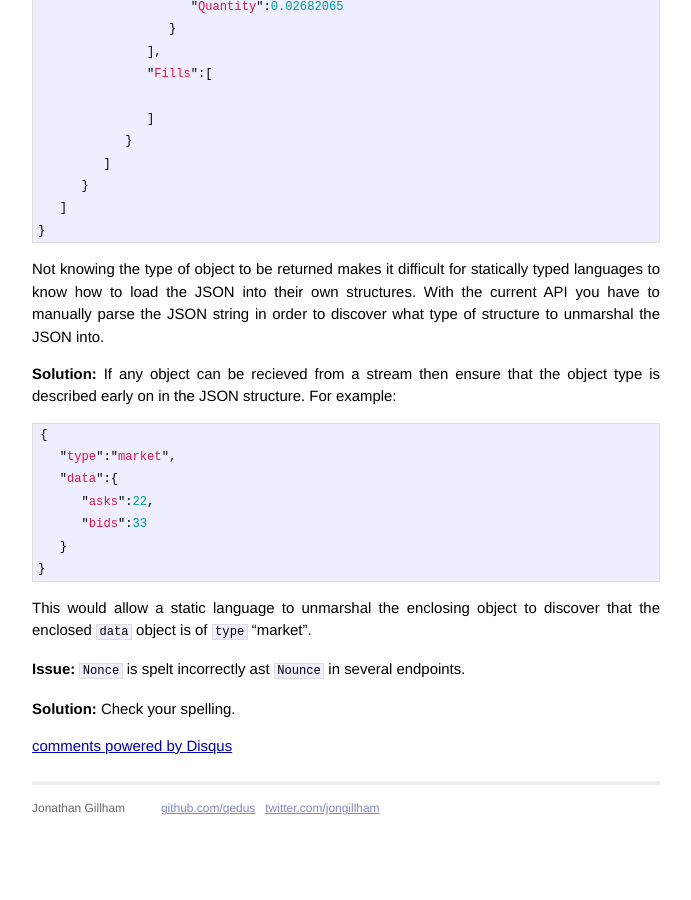
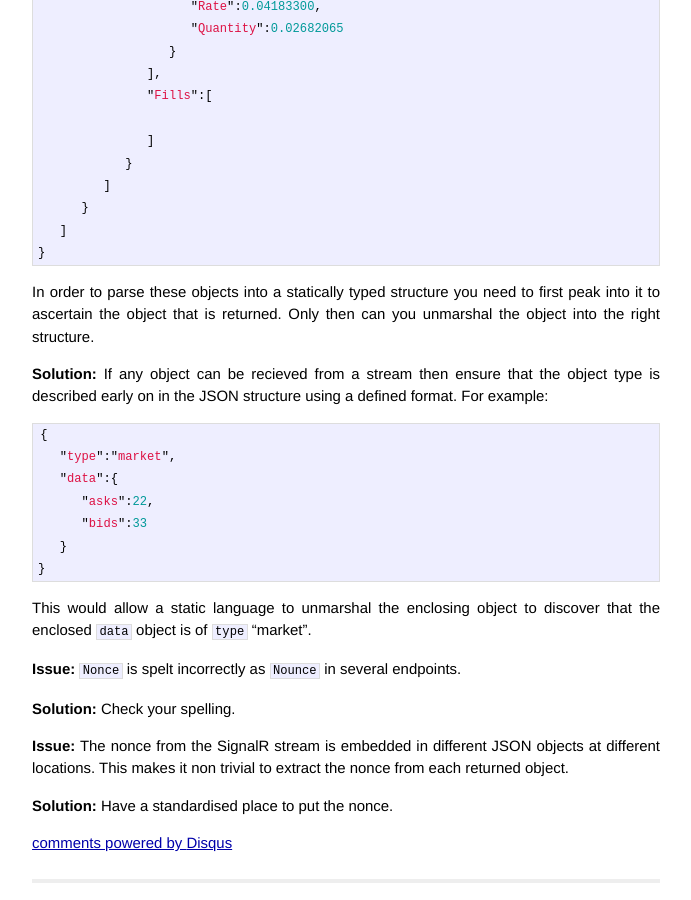
Before and after one commit to qedus/qedus.github.io, a Jekyll site: the page built from _posts/2019-02-27-how-i-would-improve-the-bittrex-api.md, in a window 1280 px wide and 900 px high, scrolled down 1657 px. Shown: the whole window, without its empty margins (294-985 px from the left). Built offline with Jekyll 4.4.1, drawn with Linux system fonts in a browser that asks for light colours; comment, search, counter and statistics services are not loaded; before the commit the page ends 2489 px from its top, so only the background shows below that; some of the changed text lies outside the part shown.

Commit message:
Add another Bittrex API issue.

````diff
--- a/_posts/2019-02-27-how-i-would-improve-the-bittrex-api.md
+++ b/_posts/2019-02-27-how-i-would-improve-the-bittrex-api.md
@@ -10,12 +10,12 @@ tags:
 The [Bittrex API](https://bittrex.github.io/api/v1-1) is not bad at all however there are a few things that I would do different with the benefit of having used it extensively in order to make the developer/user experience better. The issues I have come accross are vagule in order of annoyance with the most annoying feature at the top.
 
 ### Don't use SignalR for pushing data to clients
-**Issue:** It isn't that well known and there aren't enough robust clients for it.
+**Issue:** SignalR isn't that well supported outside Microsoft centric environments and there aren't enough robust clients for it in a variety of languages.
 
 **Solution:** Use WebSockets instead with a standardised JSON specification such as the [JSON:API Specification](https://jsonapi.org/format/#document-jsonapi-object).
 Or better yet use WebSockets with Google Protobuf or similar to cut down on bandwidth, have strongly described endpoint types and allow code autogeneration.
 
-### Define your SignalR JSON objects
+### Define your JSON objects that are pushed to the client
 **Issue:** The JSON response from SignalR can't easily take advantage of statically typed languages because you never know what the shape of the returned object will be.
 For example any sort of object can be received from the SignalR endpoint. Below are two examples of objects that can be received from the SignalR stream:
 ```javascript
@@ -79,10 +79,9 @@ For example any sort of object can be received from the SignalR endpoint. Below
    ]
 }
 ```
-Not knowing the type of object to be returned makes it difficult for statically typed languages to know how to load the JSON into their own structures.
-With the current API you have to manually parse the JSON string in order to discover what type of structure to unmarshal the JSON into.
+In order to parse these objects into a statically typed structure you need to first peak into it to ascertain the object that is returned. Only then can you unmarshal the object into the right structure.
 
-**Solution:** If any object can be recieved from a stream then ensure that the object type is described early on in the JSON structure. For example:
+**Solution:** If any object can be recieved from a stream then ensure that the object type is described early on in the JSON structure using a defined format. For example:
 ```javascript
 {
    "type":"market",
@@ -94,6 +93,10 @@ With the current API you have to manually parse the JSON string in order to disc
 ```
 This would allow a static language to unmarshal the enclosing object to discover that the enclosed `data` object is of `type` "market".
 
-**Issue:** `Nonce` is spelt incorrectly ast `Nounce` in several endpoints.
+**Issue:** `Nonce` is spelt incorrectly as `Nounce` in several endpoints.
 
 **Solution:** Check your spelling.
+
+**Issue:** The nonce from the SignalR stream is embedded in different JSON objects at different locations. This makes it non trivial to extract the nonce from each returned object.
+
+**Solution:** Have a standardised place to put the nonce.
````
